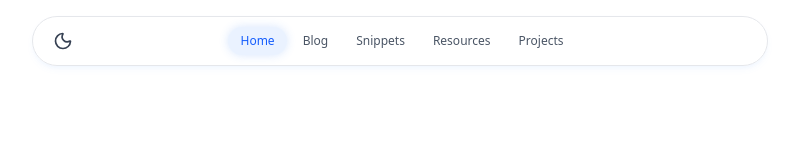
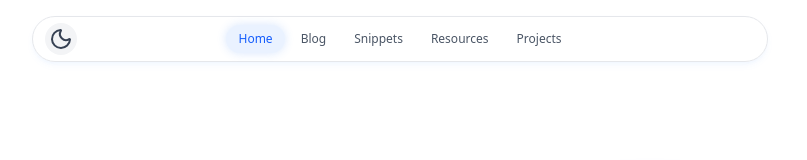
Before and after one commit to NikhilPatil2727/modern-portfolio, a Next.js app: page / in a window 1280 px wide. Shown: the top 160 px of the page, without its empty margins (240-1047 px from the left). Built offline with nearby package versions, Linux system fonts and the light colour scheme.

Commit message:
Add AnimatedThemeToggler component and update ThemeToggle to use it

```diff
--- a/app/globals.css
+++ b/app/globals.css
@@ -123,3 +123,8 @@
     @apply bg-background text-foreground;
   }
 }
+
+::view-transition-old(root), ::view-transition-new(root) {
+    animation: none;
+    mix-blend-mode: normal;
+}
--- a/components/layout/ThemeToggle.tsx
+++ b/components/layout/ThemeToggle.tsx
@@ -1,24 +1,18 @@
 'use client';
 
-import { Moon, Sun } from 'lucide-react';
-import { useTheme } from 'next-themes';
+import { AnimatedThemeToggler } from '@/components/ui/animated-theme-toggler';
 
 export default function ThemeToggle() {
-  const { theme, setTheme } = useTheme();
-
   return (
-    <button
-      onClick={() => setTheme(theme === 'dark' ? 'light' : 'dark')}
-      className="p-2 rounded-full
-                 hover:bg-gray-200 dark:hover:bg-gray-700
-                 transition cursor-pointer"
-      aria-label="Toggle theme"
-    >
-      {theme === 'dark' ? (
-        <Sun className="w-5 h-5 text-yellow-400" />
-      ) : (
-        <Moon className="w-5 h-5 text-gray-700 dark:text-gray-300" />
-      )}
-    </button>
+    <AnimatedThemeToggler
+      className="
+        flex h-8 w-8 items-center justify-center rounded-full
+        bg-gray-100 text-gray-700
+        hover:bg-gray-200
+        dark:bg-gray-900 dark:text-gray-300 dark:hover:bg-gray-800
+        transition-colors duration-150
+        focus:outline-none focus:ring-1 focus:ring-blue-500/50
+      "
+    />
   );
 }
--- /dev/null
+++ b/components/ui/animated-theme-toggler.tsx
@@ -0,0 +1,88 @@
+"use client"
+
+import { useCallback, useRef, useSyncExternalStore } from "react"
+import { Moon, Sun } from "lucide-react"
+import { useTheme } from "next-themes"
+import { flushSync } from "react-dom"
+
+import { cn } from "@/lib/utils"
+
+interface AnimatedThemeTogglerProps extends React.ComponentPropsWithoutRef<"button"> {
+  duration?: number
+}
+
+export const AnimatedThemeToggler = ({
+  className,
+  duration = 400,
+  ...props
+}: AnimatedThemeTogglerProps) => {
+  const { resolvedTheme, setTheme } = useTheme()
+  const buttonRef = useRef<HTMLButtonElement>(null)
+  const mounted = useSyncExternalStore(
+    () => () => {},
+    () => true,
+    () => false
+  )
+  const isDark = resolvedTheme === "dark"
+
+  const toggleTheme = useCallback(() => {
+    const button = buttonRef.current
+    if (!button || !mounted) return
+
+    const { top, left, width, height } = button.getBoundingClientRect()
+    const x = left + width / 2
+    const y = top + height / 2
+    const viewportWidth = window.visualViewport?.width ?? window.innerWidth
+    const viewportHeight = window.visualViewport?.height ?? window.innerHeight
+    const maxRadius = Math.hypot(
+      Math.max(x, viewportWidth - x),
+      Math.max(y, viewportHeight - y)
+    )
+
+    const applyTheme = () => {
+      setTheme(isDark ? "light" : "dark")
+    }
+
+    if (typeof document.startViewTransition !== "function") {
+      applyTheme()
+      return
+    }
+
+    const transition = document.startViewTransition(() => {
+      flushSync(applyTheme)
+    })
+
+    const ready = transition?.ready
+    if (ready && typeof ready.then === "function") {
+      ready.then(() => {
+        document.documentElement.animate(
+          {
+            clipPath: [
+              `circle(0px at ${x}px ${y}px)`,
+              `circle(${maxRadius}px at ${x}px ${y}px)`,
+            ],
+          },
+          {
+            duration,
+            easing: "ease-in-out",
+            pseudoElement: "::view-transition-new(root)",
+          }
+        )
+      })
+    }
+  }, [duration, isDark, mounted, setTheme])
+
+  return (
+    <button
+      type="button"
+      ref={buttonRef}
+      onClick={toggleTheme}
+      className={cn(className)}
+      aria-label={mounted ? `Switch to ${isDark ? "light" : "dark"} mode` : "Toggle theme"}
+      {...props}
+    >
+      {isDark ? <Sun /> : <Moon />}
+      <span className="sr-only">Toggle theme</span>
+    </button>
+  )
+}
```
Also changed, not shown: components.json.
